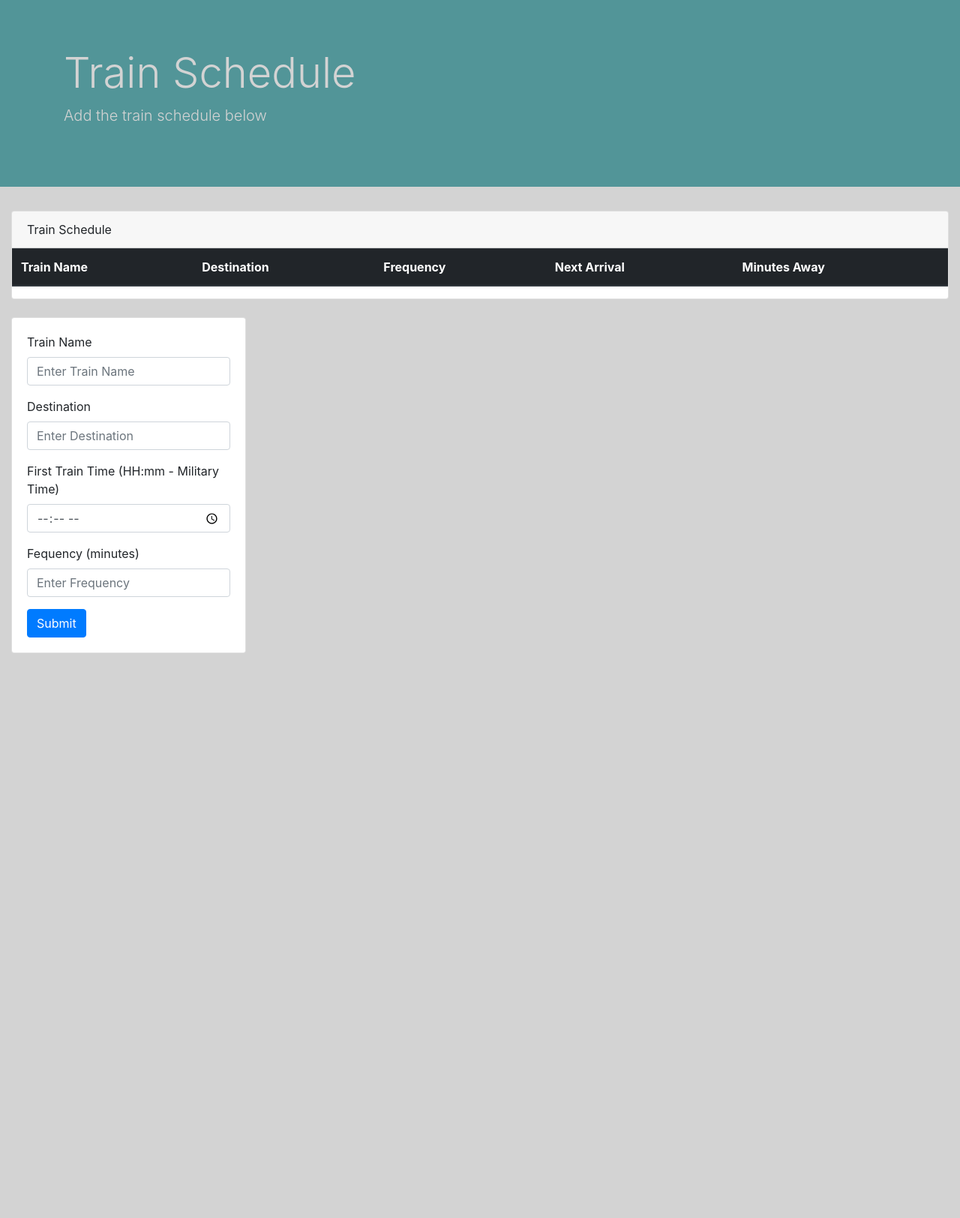
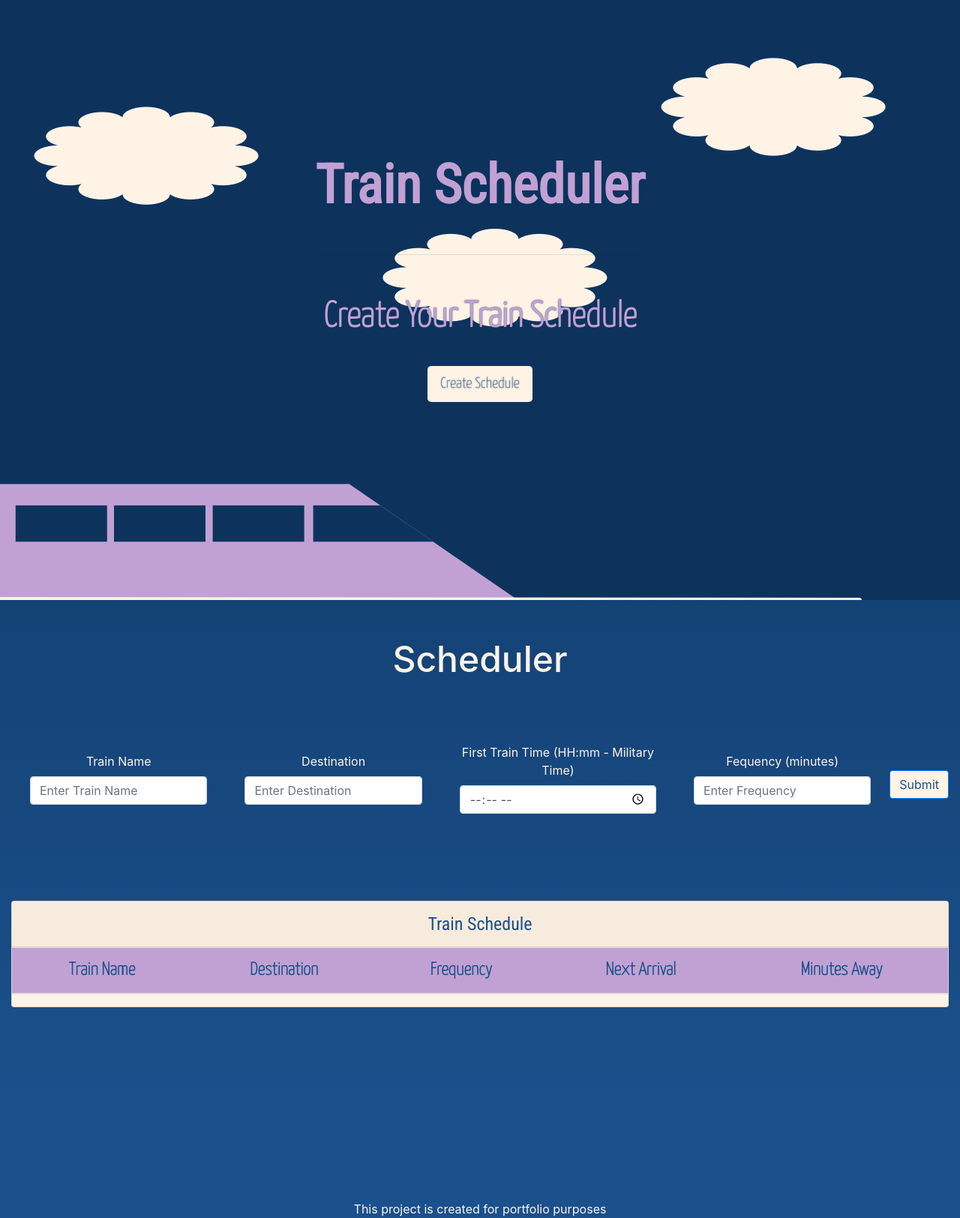
Before and after one commit to aamir-malik22188/Train-Schedule, a PHP site: page / in a window 1280 px wide. Shown: the whole page at 75% size. Before the commit the page ends 870 px from the top, so only its background shows below. Run offline with PHP 8.4, Linux system fonts and the light colour scheme; lists and menus that the app fills with data are empty; some libraries are stand-ins or nearby versions.

Commit message:
project refresh

```diff
--- a/index.html
+++ b/index.html
@@ -6,61 +6,53 @@
     <meta http-equiv="X-UA-Compatible" content="ie=edge">
     <title>Train Schedule</title>
 
-     <!-- Firebase -->
-     <script src="https://www.gstatic.com/firebasejs/5.5.7/firebase.js"></script>
 
     <!-- CSS and Bootstrap -->
     <link href="https://stackpath.bootstrapcdn.com/bootstrap/4.1.3/css/bootstrap.min.css" rel="stylesheet" integrity="sha384-MCw98/SFnGE8fJT3GXwEOngsV7Zt27NXFoaoApmYm81iuXoPkFOJwJ8ERdknLPMO" crossorigin="anonymous">
     <link rel="stylesheet" href="style.css">
 
-    <!-- Jquery CDN and JS Link-->
-    <script src="https://code.jquery.com/jquery-3.3.1.min.js" integrity="sha256-FgpCb/KJQlLNfOu91ta32o/NMZxltwRo8QtmkMRdAu8=" crossorigin="anonymous"></script>
-    <script src="app.js"></script>
+    <!-- Google Fonts -->
+    <link rel="preconnect" href="https://fonts.gstatic.com">
+<link href="https://fonts.googleapis.com/css2?family=Roboto+Condensed&family=Yanone+Kaffeesatz:wght@200&display=swap" rel="stylesheet">
 
-    <!-- MomentJS CDN -->
-    <script src="https://rawgit.com/moment/moment/2.2.1/min/moment.min.js"></script>
 
 </head>
 <body>
 
+<main>
+
     <!-- Jumbotron -->
-<div class="jumbotron jumbotron-fluid">
-    <div class="container" id="jumbotronText">
-        <h1 class="display-4">Train Schedule</h1>
-            <p class="lead">Add the train schedule below</p>
-    </div>
+<div class="container-fluid" id="jumbotron">
+    <div class="row">
+        <div class="col-sm-12">
+            <div class="jumbotron">
+                <h1 class="display-3">Train Scheduler</h1>
+                <!-- <p class="lead">Create your train schedule</p> -->
+                <hr class="my-5">
+                <p>Create Your Train Schedule</p>
+                <p class="lead">
+                    <a class="btn btn-landing btn-lg"  id="landingButton" href="#inputSection" role="button">Create Schedule</a>
+                </p>
+
               </div>
 
-<!-- Card to hold train schedule -->
-<div class="container-fluid">
-    <div class="col-md-12">
-        <div class="row">
-            <div class="card mb-4" id="trainCard">
-                <div class="card-header">Train Schedule</div>
-
-                    <table class="table" id="trainTable">
-                        <thead class="thead-dark">
-                            <tr>
-                                <th scope="col">Train Name</th>
-                                <th scope="col">Destination</th>
-                                <th scope="col">Frequency</th>
-                                <th scope="col">Next Arrival</th>
-                                <th scope="col">Minutes Away</th>
-                            </tr>
-                        </thead>
-                        <tbody>
-                        </tbody>
-                    </table>
-            </div>
         </div>
     </div>
 </div>
 
+
+<section id="inputSection">
+
 <!-- User input -->
+
 <div class="container-fluid">
+    <h2>Scheduler</h2>
+</div>
+
+<div class="container-fluid" >
     <div class="row">
-            <div class="col-md-12">
-                <div class="card" id="trainInput">
+        <div class="col-sm-12 col-md-12 col-lg-12">
+            <div class="card" id="inputCard">
                 <form>
                         <div class="form-group">
                             <label for="trainName">Train Name</label>
@@ -85,6 +77,60 @@
     </div>
 </div>
 
+<!-- Card to hold train schedule -->
+<div class="container-fluid" id="trainTableSection">
+    <div class="row">
+        <div class="col-sm-12 col-md-12 col-lg-12">
+            <div class="card mb-4" id="trainCard">
+                <div class="card-header">Train Schedule</div>
+                    <table class="table" id="trainTable">
+                        <thead>
+                            <tr>
+                                <th >Train Name</th>
+                                <th >Destination</th>
+                                <th >Frequency</th>
+                                <th>Next Arrival</th>
+                                <th>Minutes Away</th>
+                            </tr>
+                        </thead>
+                        <tbody>
+                        </tbody>
+                    </table>
+                </div>
+
+            </div>
+        </div>
+    </div>
+</div>
+
+
+</section>
+
+
+<footer>
+    This project is created for portfolio purposes
+</footer>
+
+
+
+
+
+
+
 
 </body>
+ <!-- Firebase -->
+ <script src="https://www.gstatic.com/firebasejs/5.5.7/firebase.js"></script>
+
+<!-- Jquery CDN and JS Link-->
+<script src="https://code.jquery.com/jquery-3.3.1.min.js" integrity="sha256-FgpCb/KJQlLNfOu91ta32o/NMZxltwRo8QtmkMRdAu8=" crossorigin="anonymous"></script>
+<script src="app.js"></script>
+<script type ="module" src="firebase.js"></script>
+
+<!-- MomentJS CDN -->
+<script src="https://rawgit.com/moment/moment/2.2.1/min/moment.min.js"></script>
+
+
+
+
 </html>
--- a/style.css
+++ b/style.css
@@ -1,26 +1,226 @@
-body{
-    background-color: lightgrey;
+/* Color palette:
+    beige: #fff3e6
+    light Blue: #1a508b
+    dark Blue: #0d335d
+    light purple: #c1a1d3*/
+
+html{
+    scroll-behavior: smooth;
+    overflow: scroll;
+    overflow-x: hidden;
+    }
+
+
+main {
+    flex: 1 0 auto;
+  }
+
+  body{
+      background: linear-gradient(360deg, rgba(26,80,139,1) 10%, rgba(13,51,93,1) 97%);
+  }
+
+/* Landing Page */
+#jumbotron{
+    display: flex;
+    justify-content: center;
+    align-items: center;
+    text-align: left;
+    height: 100vh;
+    background: url('images/train-landing.png');
+    background-position: center center;
+    background-repeat: no-repeat;
+    background-attachment: fixed;
+    background-size: cover;
 }
 
 .jumbotron{
-    display: flex;
-    justify-content: center;
-    background-color: #529598;
-    color: lightgrey;
+    background-color: inherit !important;
+    color: #c1a1d3;
+}
+
+.jumbotron h1{
+    font-family: 'Roboto Condensed', sans-serif;
+    font-weight: bolder;
+    text-shadow: 0px 5px 5px #0d335d;
+
+}
+
+.jumbotron p{
+    font-family: 'Yanone Kaffeesatz', sans-serif;
+    font-weight: bolder;
+    font-size: 3rem;
+    text-shadow: 0px 0px 2px #0d335d;
+    text-align: center;
+}
+
+.lead{
+    text-align: center;
+}
+
+.btn{
+    background-color: #fff3e6 !important;
+    color: #1a508b
+}
+
+.btn:hover{
+    background-color: #c1a1d3 !important;
+    color: #fff3e6 !important;
 }
 
 
+/* Input Form */
+
+.container-fluid h2 {
+    color: #fff3e6;
+    display: flex;
+    justify-content: center;
+    padding: 50px;
+    font-size: 3rem;
+}
+
+#inputSection{
+    height: 100vh;
+
+}
+
+#inputCard{
+    background-color: inherit !important;
+    border:none;
+    color:#fff3e6;
+}
+
+form{
+    display: block;
+    align-items: center;
+    justify-content: center;
+    text-align: center;
+
+}
+
+
+.form-group{
+    padding: 10px;
+    background-color: inherit !important;
+}
+
+
+
+
+/* Table */
+#trainTableSection{
+    margin-top: 75px;
+
+}
+
+#traimTable.table{
+    margin-bottom: -50px;
+
+}
+
 #trainCard{
-    display: inline-block;
+    display: flex;
     justify-content: center;
-    width: 100%;
+    text-align: center;
+    height: auto;
+     margin-bottom: -50px;
+     background-color: #fff3e6 ;
+}
+
+.card-header{
+    font-family: 'Roboto Condensed', sans-serif;
+    font-size: 1.5rem;
+    color: #1a508b;
+}
+
+thead{
+    background-color: #c1a1d3;
+    color: #1a508b;
+    font-family: 'Yanone Kaffeesatz', sans-serif;
+    font-weight: bolder;
+    font-size: 1.5rem;
+}
+
+td{
+    color: #0d335d;
+    background-color: #fff3e6 ;
+}
+
+footer{
+    text-align: center;
+    z-index: 1;
+    /* background-color: #1a508b !important; */
+    color: #fff3e6;
+    bottom: 0;
+}
+
+
+@media screen and (max-width: 768px){
+    #jumbotron{
+        background: url('images/train-landing.png');
+        background-position: center center;
+        background-repeat: no-repeat;
+        background-attachment: fixed;
+        background-size: cover;
+    }
+    table, thead, tbody, th, td, tr {
+		display: block;
+	}
+
+	/* Hide table headers (but not display: none;, for accessibility) */
+	thead tr {
+		position: absolute;
+		/* top: -9999px;
+		left: -9999px; */
+	}
+
+	tr {
+     border: 5px solid #1a508b; }
+
+	td {
+		/* Behave  like a "row" */
+		margin: 0;
+		border-bottom: 1px solid #eee;
+		position: relative;
+        padding-left: 50%;
+
+	}
+
+	td:before {
+		/* Now like a table header */
+		position: absolute;
+		/* Top/left values mimic padding */
+		top: 1px;
+		left: 1px;
+		width: 45%;
+		padding-right: 10px;
+		white-space: nowrap;
+	}
+
+	/*
+	Label the data
+	*/
+	td:nth-of-type(1):before { content: "Train Name:"; }
+	td:nth-of-type(2):before { content: "Destination:"; }
+	td:nth-of-type(3):before { content: "Frequency:"; }
+	td:nth-of-type(4):before { content: "Next Arrival:"; }
+	td:nth-of-type(5):before { content: "Minutes Away:"; }
+
+}
+
+
+@media screen and (min-width: 1023px){
+
+}
+
+@media screen and (min-width: 1280px){
+    form{
+        display: flex;
+        justify-content: center;
+    }
+
+    .form-group{
+        padding: 25px;
+    }
 
 
 }
-
-#trainInput{
-    justify-content: center;
-    display: flex;;
-    width: 25%;
-    padding: 20px;
-}
```
Also changed, not shown: app.js (+46 -17 lines), README.md, images/train-landing.png (added), 2 other files. Lines whose indentation alone changed are shown as unchanged.
